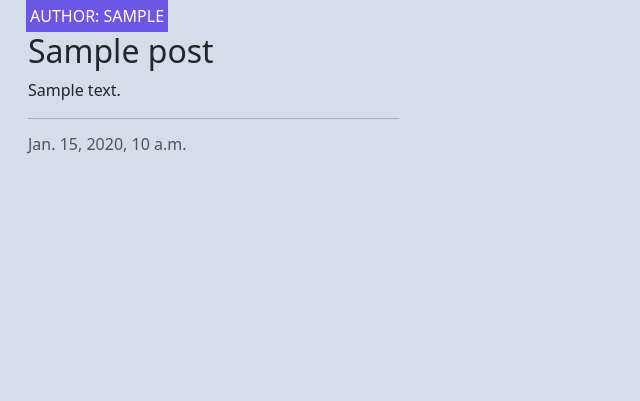
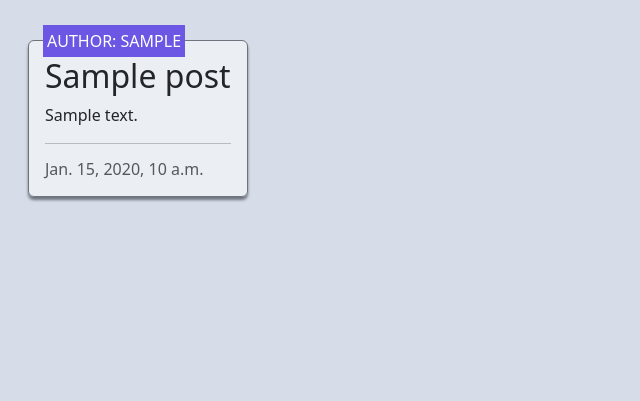
Before and after one commit to RobynSoar/dream-portal, a Django app: page / in a window 1280 px wide. Shown: the part 84-485 px from the top of the page, without its empty margins (0-640 px from the left). Run offline with Django 4.2, Linux system fonts and the light colour scheme; tables that the repository leaves empty hold one stand-in row (values such as "Sample post"); some libraries are stand-ins or nearby versions.

Commit message:
Update cards styling for different viewports

```diff
--- a/home/templates/home/index.html
+++ b/home/templates/home/index.html
@@ -11,8 +11,8 @@
         <div class="col-12 mt-3 left">
             <div class="row">
                 {% for post in post_list %}
-                <div class="col-md-4">
-                    <div class="card mb-4">
+                <div class="col-12 col-sm-12 col-lg-4 d-flex">
+                    <div class="card post-card mx-sm-3 my-4">
                         <div class="card-body">
                             <div class="image-container">
                                 <div class="image-flash">
--- a/static/css/style.css
+++ b/static/css/style.css
@@ -44,6 +44,12 @@
 .card {
     border: none;
     background-color: transparent;
+}
+
+.post-card {
+    border: solid 1px #6D747D;
+    background-color: rgba(255,255,255,0.5);
+    box-shadow: 0px 3px 3px #6D747D;
 }
 
 .image-container {
```
Also changed, not shown: 1 other file.
